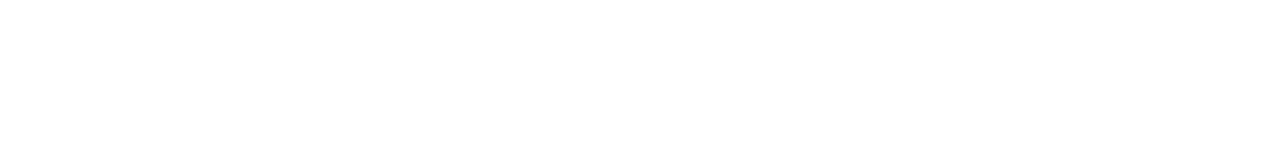
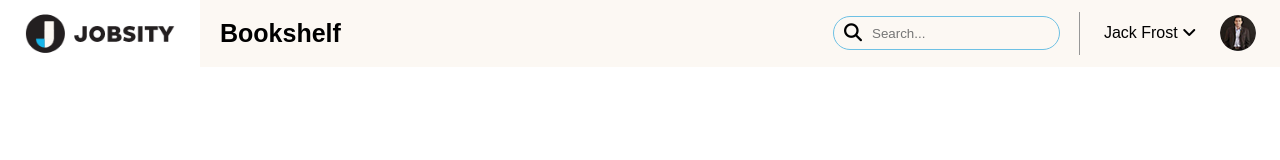
Before and after one commit to HannaCorrea/bookshelf, a plain HTML site: page index.html in a window 1280 px wide. Drawn offline with Linux system fonts and the light colour scheme.

Commit message:
Se implementó el header

```diff
--- /dev/null
+++ b/css/header.css
@@ -0,0 +1,68 @@
+.header {
+  display: flex;
+  justify-content: center;
+}
+
+.header__logo {
+  width: 200px;
+}
+
+.header__center {
+  position: relative;
+  display: flex;
+  align-items: center;
+  width: calc(100% - 400px);
+  justify-content: space-between;
+  padding: 0 20px;
+  background-color: #fcf8f3;
+}
+
+.header__center::after {
+  content: "";
+  position: absolute;
+  right: 0;
+  width: 1px;
+  height: 65%;
+  background-color: #979797;
+}
+
+.header__title {
+  font-size: 25px;
+  font-weight: 800;
+}
+
+.header__search {
+  border: 1px solid #6ec1e4;
+  border-radius: 30px;
+  padding: 7px 10px;
+  display: flex;
+  align-items: center;
+}
+
+.header__search button {
+  border: 0;
+  background-color: transparent;
+  margin-right: 10px;
+}
+
+.header__search i {
+  font-size: 18px;
+}
+
+.header__search input {
+  border: 0;
+  background-color: transparent;
+}
+
+.header__profile {
+  display: flex;
+  align-items: center;
+  width: 200px;
+  justify-content: space-evenly;
+  background-color: #fcf8f3;
+}
+.header__profile button {
+  border: 0;
+  background-color: transparent;
+  font-size: 16px;
+}
--- a/css/styles.css
+++ b/css/styles.css
@@ -0,0 +1,9 @@
+* {
+  padding: 0;
+  margin: 0;
+  box-sizing: border-box;
+  outline: 0;
+}
+.body {
+  font-family: Arial, Helvetica, sans-serif;
+}
--- a/index.html
+++ b/index.html
@@ -6,8 +6,30 @@
     <meta name="viewport" content="width=device-width, initial-scale=1.0" />
     <title>Bookshelf</title>
     <link rel="stylesheet" href="./css/styles.css" />
+    <link rel="stylesheet" href="./css/header.css" />
   </head>
-  <body>
+  <body class="body">
+    <header class="header">
+      <img class="header__logo" src="./images/logo.png" alt="logo" />
+      <div class="header__center">
+        <p class="header__title">Bookshelf</p>
+        <form class="header__search" action="">
+          <button type="submit"><i class="fas fa-search"></i></button>
+          <input type="text" placeholder="Search..." />
+        </form>
+      </div>
+      <div class="header__profile">
+        <button>
+          Jack Frost
+          <i class="fas fa-angle-down"></i>
+        </button>
+        <img src="./images/fotito.png" alt="fotito" />
+      </div>
+    </header>
+    <script
+      src="https://kit.fontawesome.com/04cea7dd63.js"
+      crossorigin="anonymous"
+    ></script>
     <script src="./javascript/script.js"></script>
   </body>
 </html>
```
Also changed, not shown: images/fotito.png (added), images/logo.png (added).
